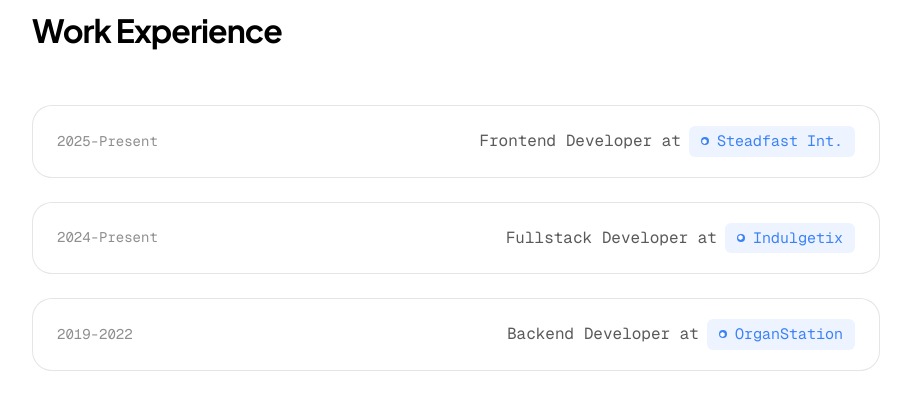
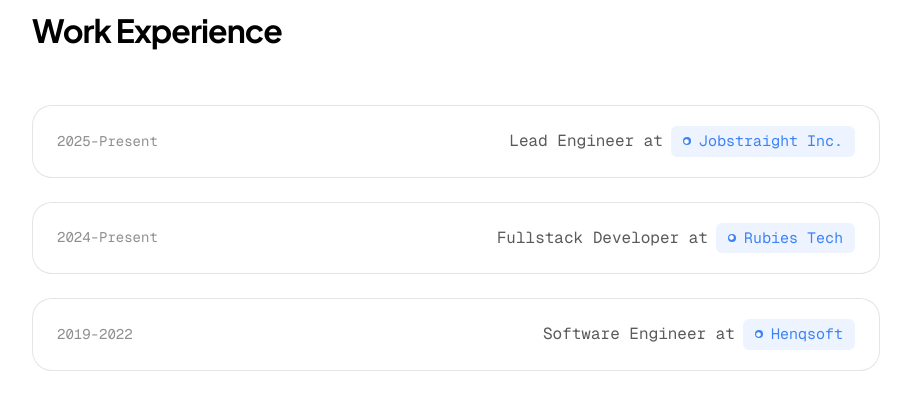
Before and after one commit to fasakinhenry/portfolio, a Next.js app: page / in a window 1280 px wide. Shown: the part 3240-3636 px from the top of the page, without its empty margins (184-1095 px from the left). Built offline with nearby package versions, Linux system fonts and the light colour scheme.

Commit message:
style: add scroll animation to work experience

```diff
--- a/src/components/sections/WorkExperience.jsx
+++ b/src/components/sections/WorkExperience.jsx
@@ -1,20 +1,23 @@
 'use client';
+
+import { useEffect, useRef } from 'react';
+import { motion } from 'framer-motion';
 
 const experiences = [
   {
     date: '2025-Present',
-    role: 'Frontend Developer',
-    company: 'Steadfast Int.',
+    role: 'Lead Engineer',
+    company: 'Jobstraight Inc.',
   },
   {
     date: '2024-Present',
     role: 'Fullstack Developer',
-    company: 'Indulgetix',
+    company: 'Rubies Tech',
   },
   {
     date: '2019-2022',
-    role: 'Backend Developer',
-    company: 'OrganStation',
+    role: 'Software Engineer',
+    company: 'Henqsoft',
   },
 ];
 
@@ -22,17 +25,32 @@ const WorkExperience = () => {
   return (
     <section className='w-full flex justify-center py-[58px] px-[1.5rem]'>
       <div className='w-full max-w-[53rem] flex flex-col gap-[25px]'>
-        <div className='flex items-center gap-2 mb-8'>
+        <motion.div
+          initial={{ opacity: 0, y: 20 }}
+          whileInView={{ opacity: 1, y: 0 }}
+          viewport={{ once: true, margin: '-100px' }}
+          transition={{ duration: 0.6 }}
+          className='flex items-center gap-2 mb-8'
+        >
           <h2 className='text-[32px] text-center font-bold tracking-[-.03em] leading-[110%] text-black'>
             Work Experience
           </h2>
-        </div>
+        </motion.div>
 
         <div className='flex flex-col w-full gap-6'>
           {experiences.map((exp, index) => (
-            <div
+            <motion.div
               key={index}
-              className='w-full rounded-[20px] overflow-hidden border-[1.5px] border-[#0000001a] bg-white px-6 py-5 flex flex-col md:flex-row items-start md:items-center justify-between gap-4 md:gap-0 transition-all'
+              initial={{ opacity: 0, x: -50 }}
+              whileInView={{ opacity: 1, x: 0 }}
+              viewport={{ once: true, margin: '-100px' }}
+              transition={{
+                duration: 0.5,
+                delay: index * 0.2,
+                type: 'spring',
+                stiffness: 80,
+              }}
+              className='w-full rounded-[20px] overflow-hidden border-[1.5px] border-[#0000001a] bg-white px-6 py-5 flex flex-col md:flex-row items-start md:items-center justify-between gap-4 md:gap-0 transition-all hover:shadow-md'
               style={{ boxShadow: 'inset 0px 3px 0px 0px rgb(255, 255, 255)' }}
             >
               <div className='text-[#8F8F8F] text-[14px] font-medium'>
@@ -61,7 +79,7 @@ const WorkExperience = () => {
                   <span>{exp.company}</span>
                 </div>
               </div>
-            </div>
+            </motion.div>
           ))}
         </div>
       </div>
```
